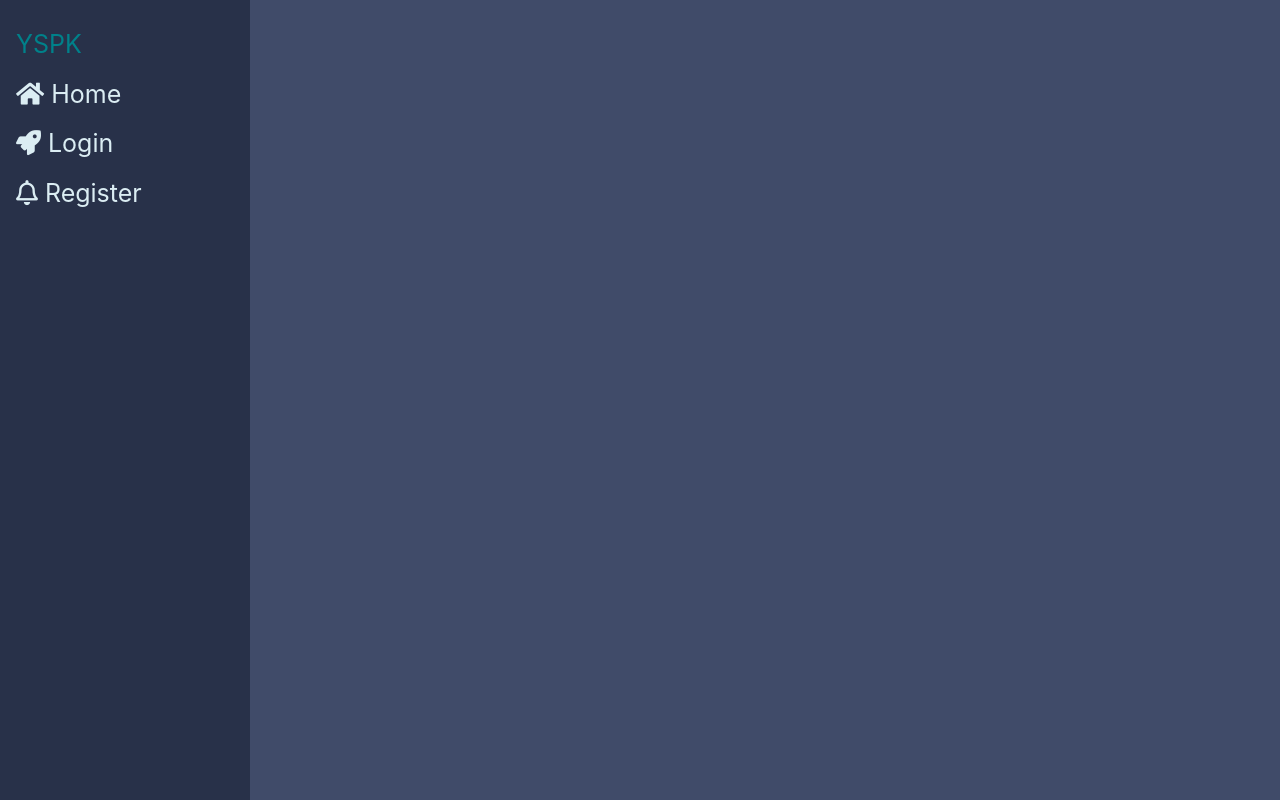
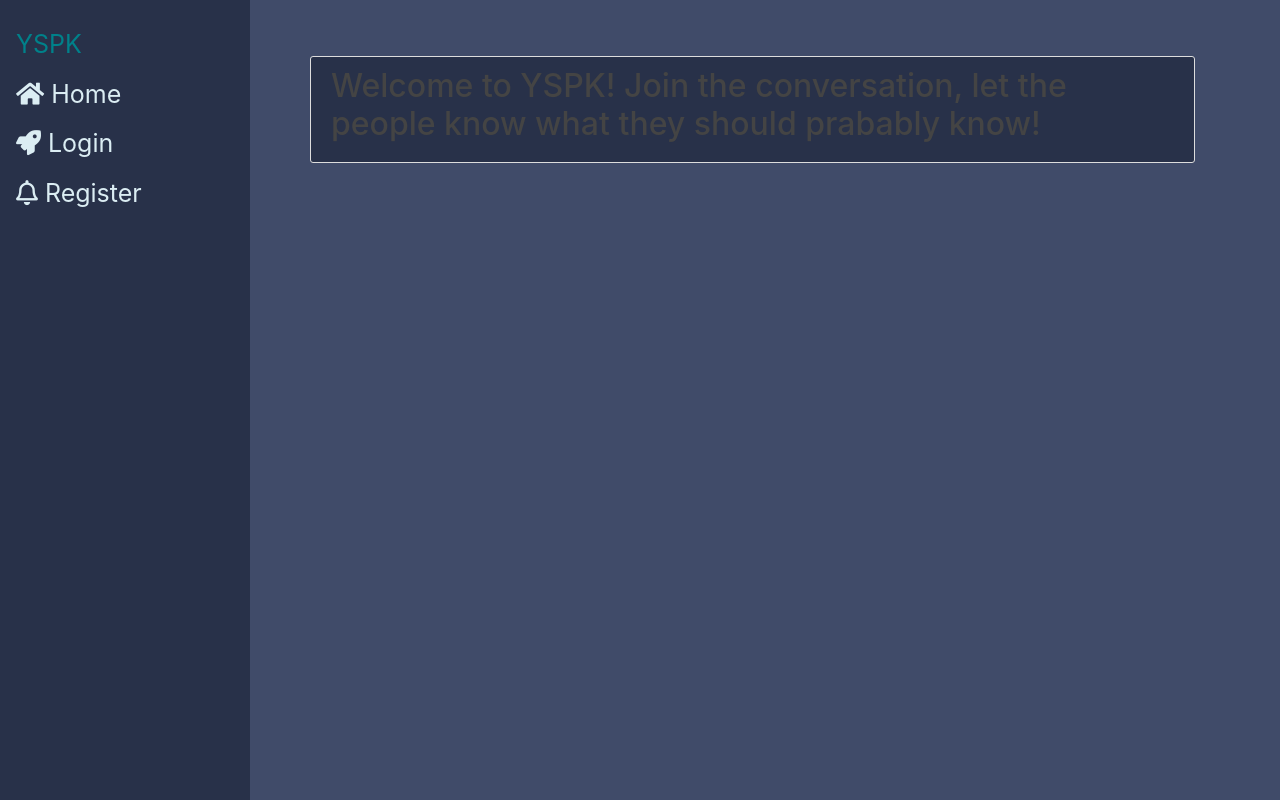
Before and after one commit to AmandaNiy23/YSPK-Social-Media-App, a Django app: page / in a window 1280 px wide. Run offline with Django 3.2, Linux system fonts and the light colour scheme; data that the repository does not hold is empty; some libraries are stand-ins or nearby versions.

Commit message:
welcome mssg

```diff
--- a/feed/templates/feed/home.html
+++ b/feed/templates/feed/home.html
@@ -4,6 +4,16 @@
     <ul style="list-style-type:none" class="stream">
       {% if user.is_authenticated %}
       <a class="btn btn-outline-secondary content-section newpost" href="{% url 'post-create' %}">Create New Post</a>
+      {% else %}
+
+      <article class="media content-section">
+        <h2>
+          Welcome to YSPK!
+          Join the conversation,
+          let the people know what they should prabably know!
+        </h2>
+      </article>
+
       {%endif%}
       {% for post in posts %}
       <li class="postobj" post-id="{{post.id}}">
```
